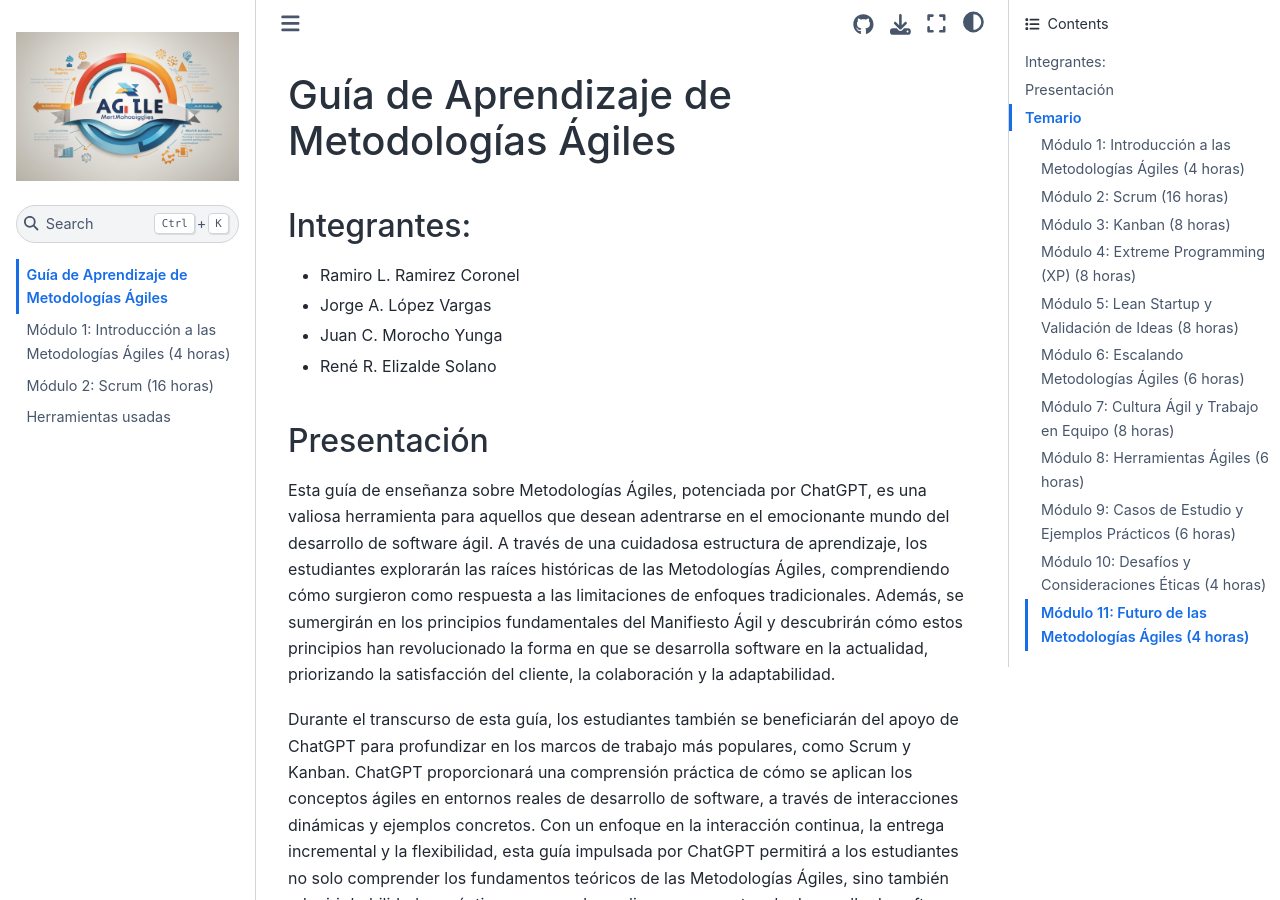
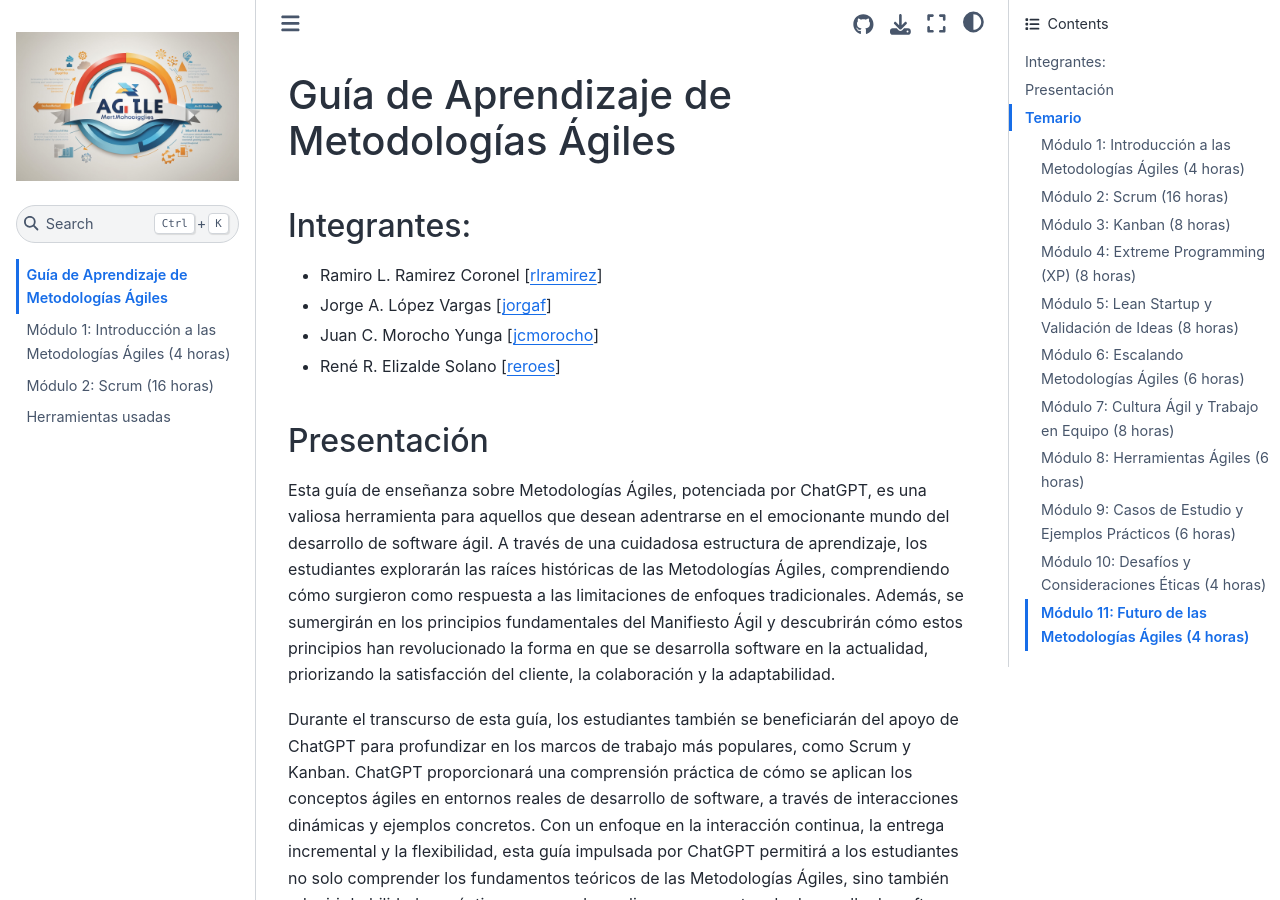
Before and after one commit to ia-education-guides/agile-methodologies, a Jupyter Book: the page built from intro.md, in a window 1280 px wide and 900 px high. Built offline with Jupyter Book 1.0.4 settings and Sphinx 7.4.7 and the Sphinx Book theme 1.1.4, drawn with Linux system fonts in a browser that asks for light colours.

Commit message:
integrantes

```diff
--- a/intro.md
+++ b/intro.md
@@ -2,10 +2,10 @@
 
 ### Integrantes:
 
-* Ramiro L. Ramirez Coronel
-* Jorge A. López Vargas
-* Juan C. Morocho Yunga
-* René R. Elizalde Solano
+* Ramiro L. Ramirez Coronel [<a href="https://twitter.com/rlramirez" target="_blank">rlramirez</a>]
+* Jorge A. López Vargas [<a href="https://twitter.com/jorgaf" target="_blank">jorgaf</a>]
+* Juan C. Morocho Yunga [<a href="https://twitter.com/jcmorocho" target="_blank">jcmorocho</a>]
+* René R. Elizalde Solano [<a href="https://twitter.com/reroes" target="_blank">reroes</a>]
 
 ### Presentación
 
```
Also changed, not shown: 5 other files.
